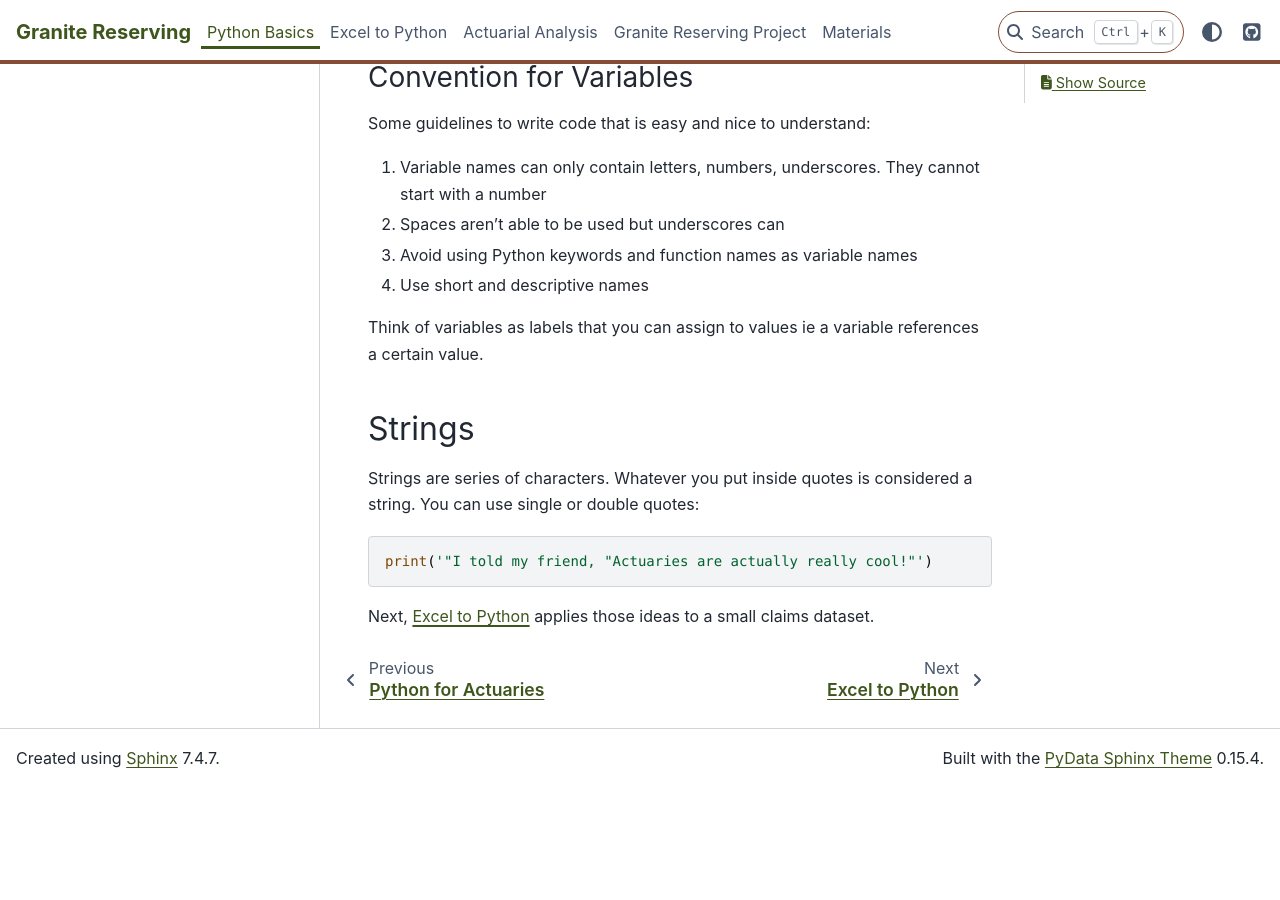
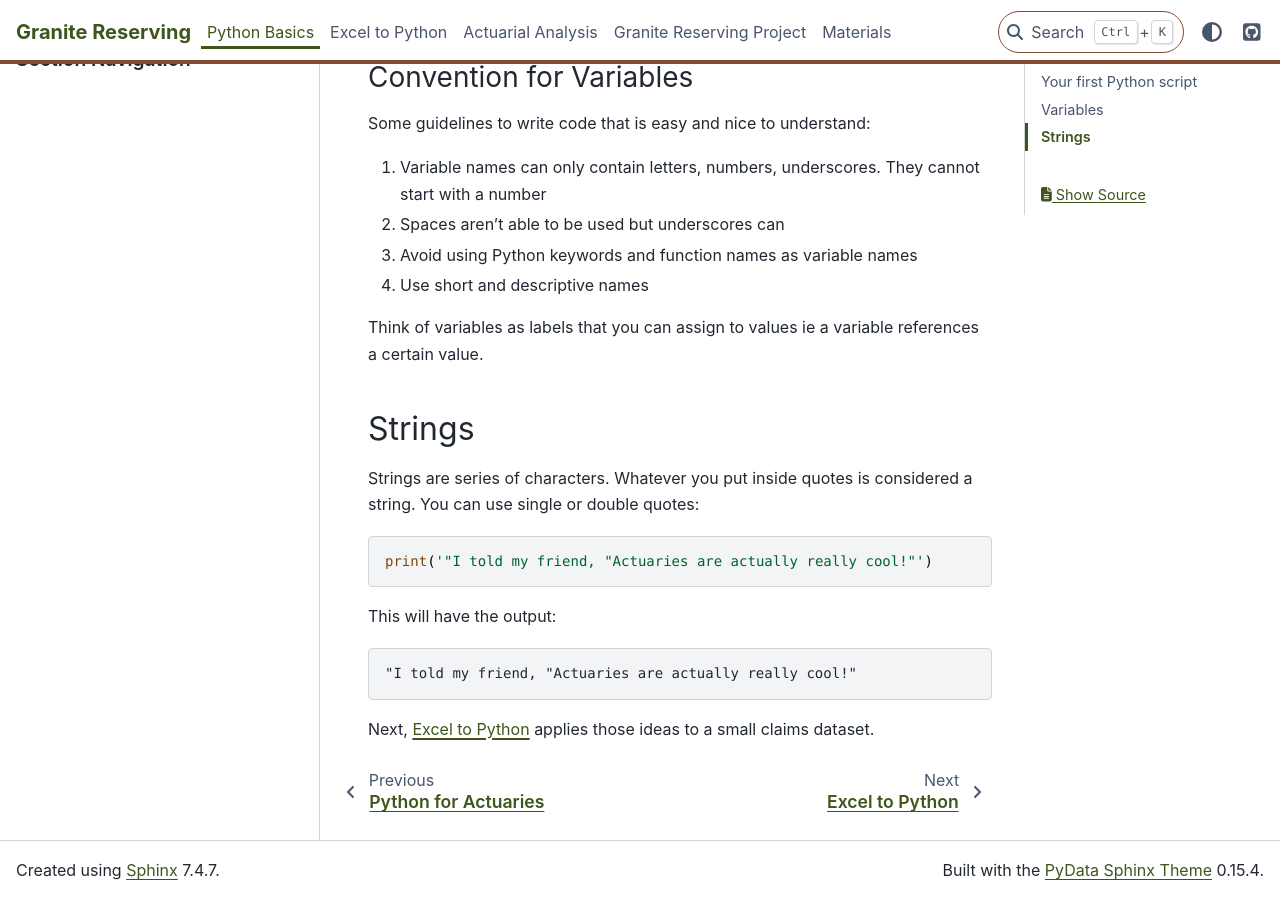
Before and after one commit to cam-leo/Granite-Reserving, a Sphinx documentation site: the page built from docs/source/python-basics.md, in a window 1280 px wide and 900 px high, scrolled down 997 px. Built offline with Sphinx 7.4.7 and the PyData theme 0.15.4, drawn with Linux system fonts in a browser that asks for light colours; before the commit the page ends 1784 px from its top, so only the background shows below that.

Commit message:
Include output for print statement example
Add output example for print statement in Python basics.

````diff
--- a/docs/source/python-basics.md
+++ b/docs/source/python-basics.md
@@ -52,4 +52,10 @@ Strings are series of characters. Whatever you put inside quotes is considered a
 print('"I told my friend, "Actuaries are actually really cool!"')
 ```
 
+This will have the output:
+
+```text
+"I told my friend, "Actuaries are actually really cool!"
+```
+
 Next, [Excel to Python](excel-to-python.md) applies those ideas to a small claims dataset.
````
